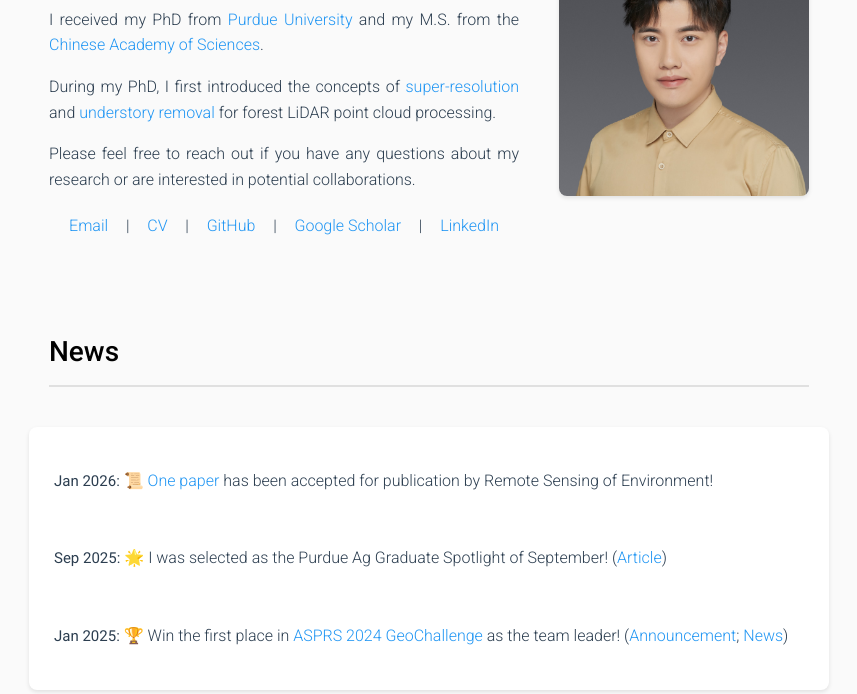
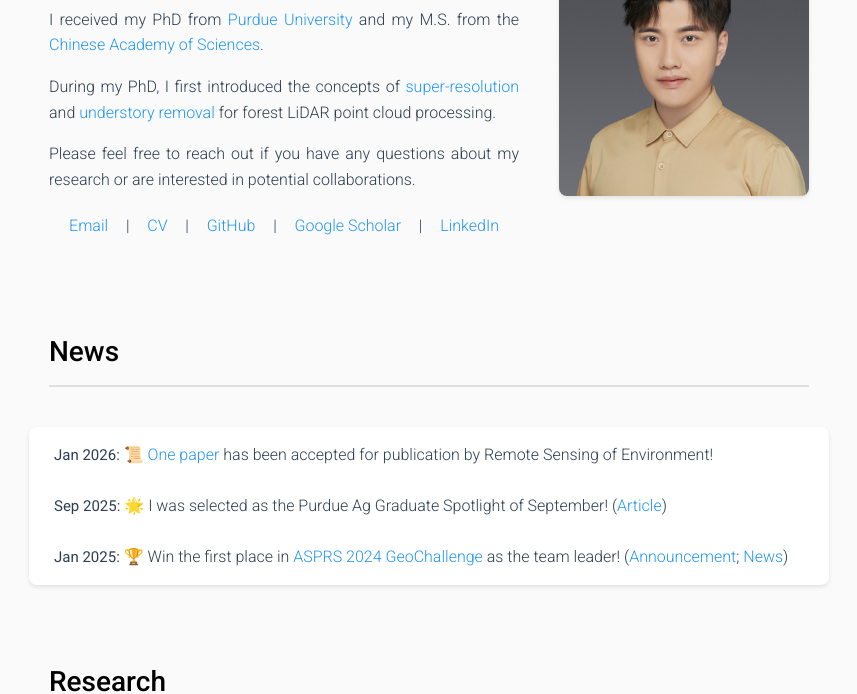
Before and after one commit to JinyuanShao/JinyuanShao.github.io, a plain HTML site: page index.html in a window 1280 px wide. Shown: the part 118-812 px from the top of the page, without its empty margins (211-1068 px from the left). Drawn offline with Linux system fonts and the light colour scheme.

Commit message:
change line space for news

```diff
--- a/index.html
+++ b/index.html
@@ -37,6 +37,9 @@
     .page { width: 800px; }
     .section > tbody > tr > td { padding: 20px; }
     .card > tbody > tr > td { padding: 10px; vertical-align: top; }
+    .news > tbody > tr > td { padding-top: 0; padding-bottom: 0; }
+    .news > tbody > tr + tr > td { padding-top: 1.6em; }
+    .news p { margin: 0; }
     .card {
       background: white;
       border-radius: 8px;
@@ -103,7 +106,7 @@
           </td>
         </tr>
       </table>
-      <table class="card">
+      <table class="card news">
         <tr>
           <td>
             <p align="justify">
```
